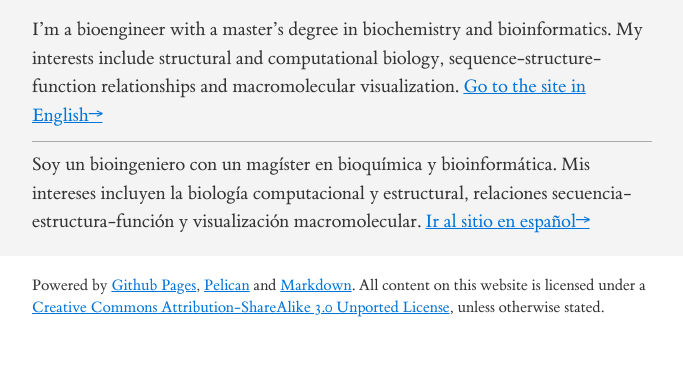
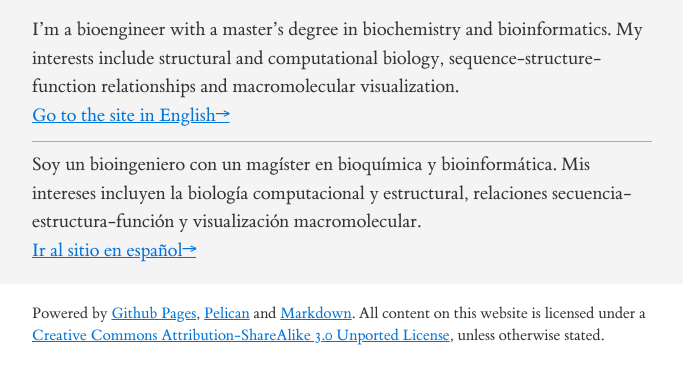
Before and after one commit to flobosg/flobosg.github.io, a plain HTML site: page index.html in a window 1280 px wide. Shown: the part 141-524 px from the top of the page, without its empty margins (298-981 px from the left). Drawn offline with Linux system fonts and the light colour scheme.

Commit message:
Change style of links in index.

```diff
--- a/index.html
+++ b/index.html
@@ -13,9 +13,9 @@
 		<h1>Francisco Lobos</h1>
 	</header>
 	<section id="about">
-		<p>I’m a bioengineer with a master’s degree in biochemistry and bioinformatics. My interests include structural and computational biology, sequence-structure-function relationships and macromolecular visualization. <a href="en">Go to the site in English→</a></p>
+		<p>I’m a bioengineer with a master’s degree in biochemistry and bioinformatics. My interests include structural and computational biology, sequence-structure-function relationships and macromolecular visualization. <a href="en" class="go">Go to the site in English→</a></p>
 <hr />
-<p>Soy un bioingeniero con un magíster en bioquímica y bioinformática. Mis intereses incluyen la biología computacional y estructural, relaciones secuencia-estructura-función y visualización macromolecular. <a href="es">Ir al sitio en español→</a></p>
+<p>Soy un bioingeniero con un magíster en bioquímica y bioinformática. Mis intereses incluyen la biología computacional y estructural, relaciones secuencia-estructura-función y visualización macromolecular. <a href="es" class="go">Ir al sitio en español→</a></p>
 	</section>
     <footer>
         <p>
--- a/main.css
+++ b/main.css
@@ -251,6 +251,8 @@ section#content {
   margin-bottom: 1em; }
   #about p {
     margin-bottom: 0; }
+  #about .go {
+    display: block; }
   #about hr {
     border: 0;
     height: 1px;
```
